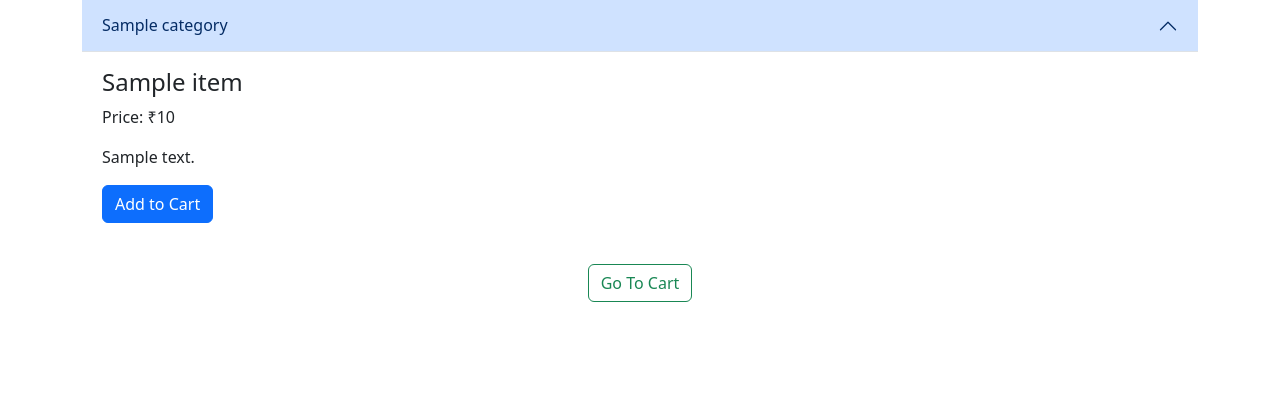
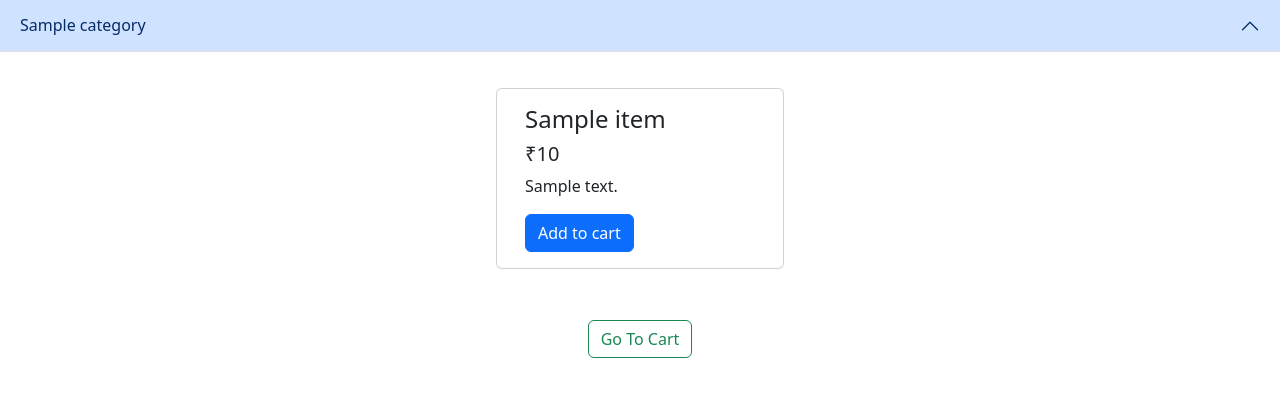
Before and after one commit to mickey1070/Internship, a Django app: template templates/menu.html in a window 1280 px wide, after a click that opens the changed part. Shown: the part 66-463 px from the top of the page. Run offline with Django 3.2, Linux system fonts and the light colour scheme; the template is opened without the code that fills it: most values are stand-ins (such as "Sample title", 1, 10 or a date in 2020).

Commit message:
working menu

```diff
--- a/templates/menu.html
+++ b/templates/menu.html
@@ -6,12 +6,11 @@
 
 {% for message in messages %}
     <div class="alert alert-success alert-dismissable fade show" role="alert">
-    <strong>{{message}}</strong>
+        <strong>{{ message }}</strong>
         <button type="button" class="btn-close" data-bs-dismiss="alert" aria-label="Close"></button>
     </div>
 {% endfor %}
 
-<div class="container">
 <div class="accordion accordion-flush" id="accordionFlushExample">
     {% for category, menu_items in items_by_category.items %}
     <div class="accordion-item">
@@ -22,20 +21,31 @@
         </h2>
         <div id="{{ category|slugify }}" class="accordion-collapse collapse" data-bs-parent="#accordionFlushExample">
             <div class="accordion-body">
+                <div class="row justify-content-center">
                     {% for item in menu_items %}
-                <div class="item">
-                    <h4>{{ item.name }}</h4>
-                    <p>Price: ₹{{ item.price }}</p>
-                    <p>{{ item.desc }}</p>
-                    <button class="btn btn-primary" onclick="addToCart('{{ item.id }}')">Add to Cart</button>
+                    <div class="card" style="width: 18rem; margin:20px 20px 10px;">
+                        <div class="card-body">
+                            <h4 class="card-title" id="namepr{{ item.id }}">{{ item.name }}</h4>
+                            <h5 class="card-title">₹<span id="pricepr{{ item.id }}">{{ item.price }}</span></h5>
+                            <p class="card-text">{{ item.desc }}</p>
+                            {% if user.is_superuser %}
+                            <form action="{% url 'delete_dish' item.id %}" method="post">
+                                {% csrf_token %}
+                                <button class="btn btn-danger" type="submit">Delete</button>
+                            </form>
+                            {% else %}
+                            <span id="divpr{{ item.id }}" class="divpr">
+                                <button id="pr{{ item.id }}" class="btn btn-primary cart">Add to cart</button>
+                            </span>
+                            {% endif %}
+                        </div>
                     </div>
                     {% endfor %}
                 </div>
             </div>
         </div>
+    </div>
     {% endfor %}
-</div>
-
 </div>
 
 <div class="d-md-flex mx-auto justify-content-md-center" style="padding:25px 0px 50px;">
@@ -45,36 +55,60 @@
 {% endblock body %}
 
 {% block js %}
+
 <script>
-    function toggleCategory(categoryIndex) {
-        var content = document.getElementById('categoryContent' + categoryIndex);
-        if (content.style.display === 'none') {
-            content.style.display = 'block';
+
+  var cart = JSON.parse(localStorage.getItem('cart')) || {};
+  updatecart(cart);
+
+  $('.divpr').on('click', 'button.cart', function() {
+    var itemId = $(this).attr('id');
+
+    if (cart[itemId]) {
+      cart[itemId]++;
+      qty = cart[itemId][0] + 1;
+      cart[itemId][0] = cart[itemId][0] + 1;
     } else {
-            content.style.display = 'none';
+      qty = 1;
+      name = document.getElementById('name'+itemId).innerHTML;
+      price = document.getElementById('price'+itemId).innerHTML;
+      cart[itemId] = [qty,name,parseInt(price)];
     }
+    updatecart(cart);
+  });
+
+  updatecart(cart);
+
+  function updatecart(cart) {
+    var total = 0;
+    for (var item in cart){
+      total = total + cart[item][0];
+      document.getElementById('div'+item).innerHTML = "<button id='minus"+item+ "'class='btn btn-primary minus'>-</button> <span id='val"+item+"'>"+cart[item][0]+"</span> <button id='plus"+item+"'class='btn btn-primary plus'>+</button>";
+    }
+  localStorage.setItem('cart', JSON.stringify(cart));
+  document.getElementById('cart').innerHTML= total;
   }
 
-    var cart = JSON.parse(localStorage.getItem('cart')) || {};
+  $('.divpr').on('click', 'button.minus', function(){
+    a=this.id.slice(5,);
+    cart[a][0]= cart[a][0] -1;
+    cart[a][0] = Math.max(0,cart[a][0]);
+    document.getElementById('val'+a).innerHTML= cart[a][0];
+    updatecart(cart);
+  });
 
-    function addToCart(itemId) {
-        if (cart[itemId]) {
-            cart[itemId][0]++;
-        } else {
-            var selectedItem = items.find(item => item.id == itemId);
-            cart[itemId] = [1, selectedItem.name, selectedItem.price];
-        }
-        updateCart();
-    }
+  $('.divpr').on('click', 'button.plus', function(){
+    a=this.id.slice(4,);
+    cart[a][0]= cart[a][0] +1;
+    document.getElementById('val'+a).innerHTML= cart[a][0];
+    updatecart(cart);
+  });
 
-    function updateCart() {
-        var totalItems = 0;
-        for (var itemId in cart) {
-            totalItems += cart[itemId][0];
-        }
-        document.getElementById('cart').innerHTML = totalItems;
+  var url = window.location.href;
+  var params = new URLSearchParams(new URL(url).search);
+  var tableValue = params.get('table');
+  localStorage.setItem('tableValue', tableValue);
 
-        localStorage.setItem('cart', JSON.stringify(cart));
-    }
 </script>
+
 {% endblock js %}
```
Also changed, not shown: db.sqlite3. Lines whose indentation alone changed are shown as unchanged.
